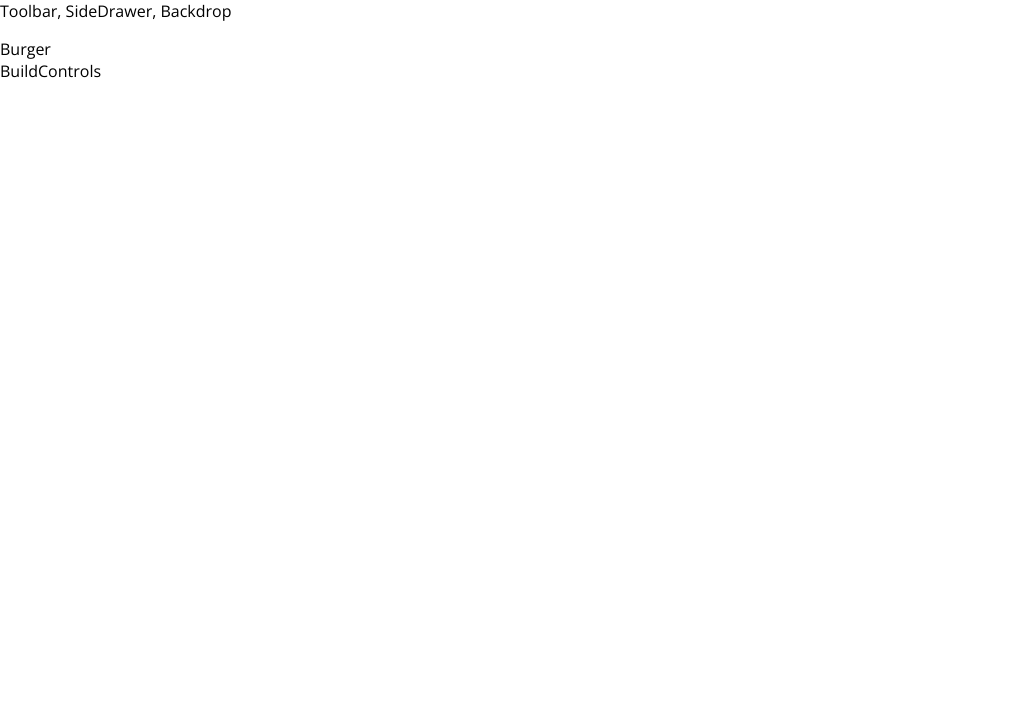
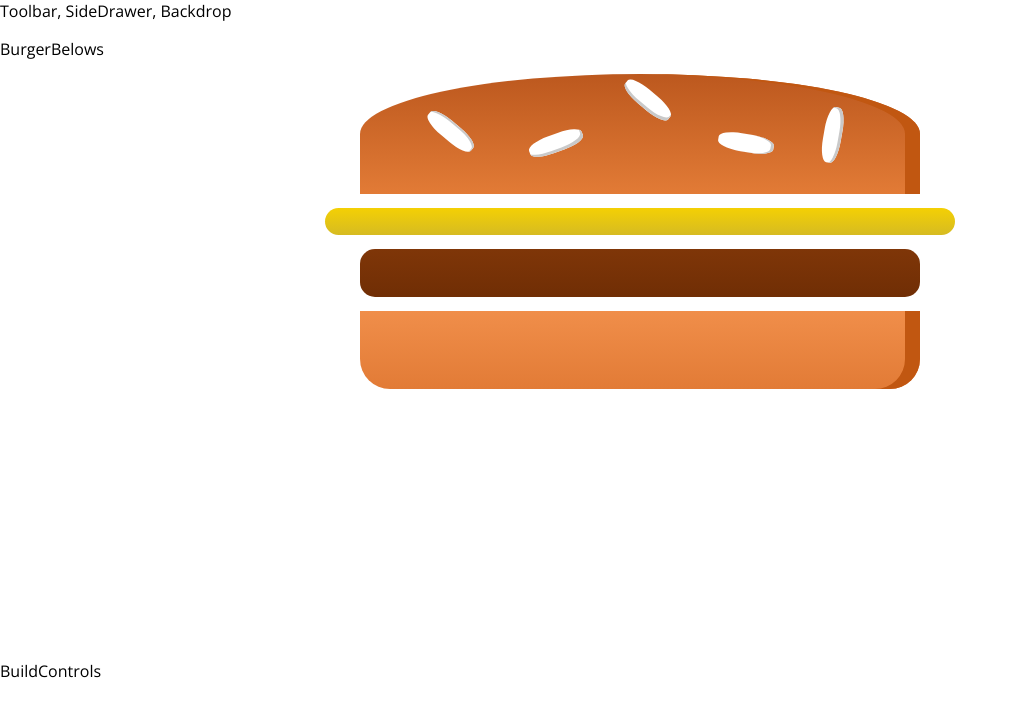
Before and after one commit to aakashjhawar/my-burger-app, a React (Create React App) app: page / in a window 1280 px wide. Shown: the top 716 px of the page, without its empty margins (0-1018 px from the left). Built offline with nearby package versions, Linux system fonts and the light colour scheme.

Commit message:
Starting the Burger Component

```diff
--- /dev/null
+++ b/src/components/Burger/Burger.js
@@ -0,0 +1,16 @@
+import React from 'react';
+import classes from './Burger.module.css';
+import BurgerIngredient from './BurgerIngredient/BurgerIngredient';
+
+const burger = (props) => {
+  return (
+    <div className={classes.Burger}>
+      <BurgerIngredient type="bread-top"/>
+      <BurgerIngredient type="cheese"/>
+      <BurgerIngredient type="meat"/>
+      <BurgerIngredient type="bread-bottom"/>
+    </div>
+  );
+};
+
+export default burger;
--- /dev/null
+++ b/src/components/Burger/Burger.module.css
@@ -0,0 +1,30 @@
+.Burger {
+  width: 100%;
+  margin: auto;
+  height: 250px;
+  overflow: scroll;
+  text-align: center;
+  font-weight: bold;
+  font-size: 1.2rem;
+}
+
+@media (min-width: 500px) and (min-height: 400px) {
+  .Burger {
+    width: 350px;
+    height: 300px;
+  }
+}
+
+@media (min-width: 500px) and (min-height: 400px) {
+  .Burger {
+    width: 450px;
+    height: 400px;
+  }
+}
+
+@media (min-width: 1000px) and (min-height: 700px) {
+  .Burger {
+    width: 700px;
+    height: 600px;
+  }
+}
--- a/src/components/Burger/BurgerIngredient/BurgerIngredient.js
+++ b/src/components/Burger/BurgerIngredient/BurgerIngredient.js
@@ -1,8 +1,8 @@
 import React, {Component} from 'react';
 import PropTypes from 'prop-types';
-import classes from './BurgerIngredients.css';
+import classes from './BurgerIngredient.module.css';
 
-class BurgerIngredient extend Component {
+class BurgerIngredient extends Component {
 
   render() {
     let ingredient = null;
--- a/src/containers/BurgerBuilder/BurgerBuilder.js
+++ b/src/containers/BurgerBuilder/BurgerBuilder.js
@@ -1,11 +1,13 @@
 import React, {Component} from 'react';
 import Aux from '../../hoc/Aux';
+import Burger from '../../components/Burger/Burger';
 
 class BurgerBuilder extends Component {
   render() {
     return (
       <Aux>
-        <div>Burger</div>
+        <div>BurgerBelows</div>
+        <Burger />
         <div>BuildControls</div>
       </Aux>
     );
```
Also changed, not shown: src/components/Burger/BurgerIngredient/BurgerIngredient.module.css (renamed from src/components/Burger/BurgerIngredient/BurgerIngredient.css).
